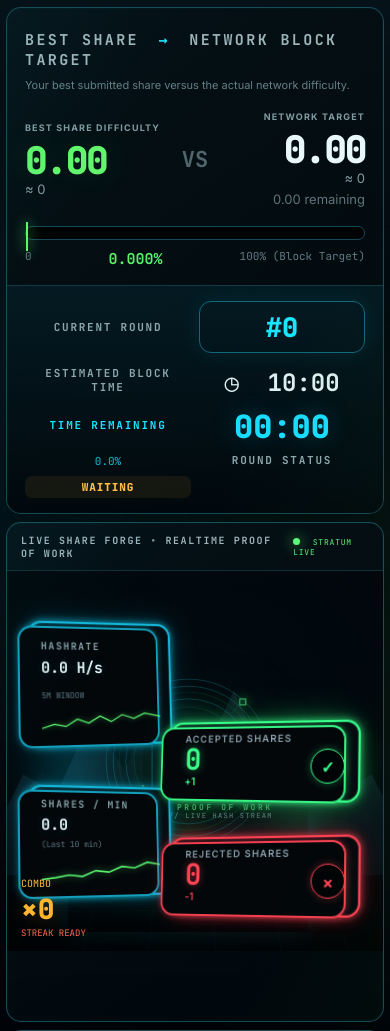
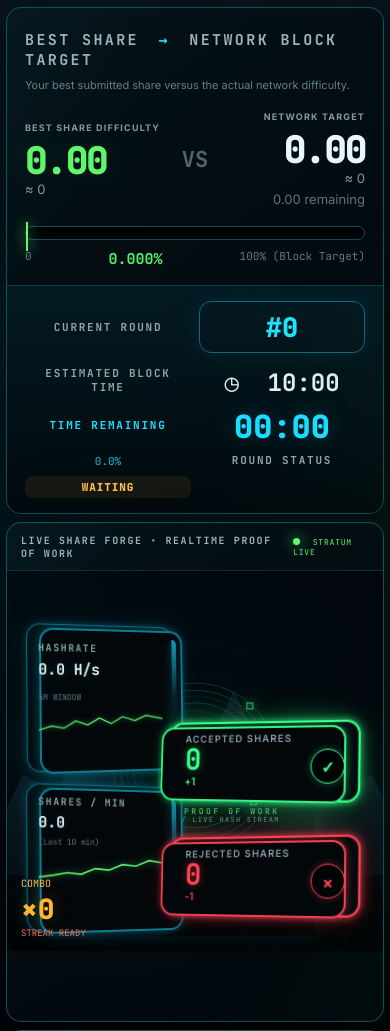
Before and after one commit to SyCzOfficialYT/mining-fixedcoin-solo, a Flask app: template monitor/templates/dashboard_v4.html in a window 390 px wide. Shown: the top 1031 px of the page. Run offline with Flask 3, Linux system fonts and the light colour scheme; the template is opened without the code that fills it, so the values that code supplies are empty.

Commit message:
fix forge metrics inward-facing 3D layout

```diff
--- a/monitor/static/dashboard_v4_forge_metrics_layout.css
+++ b/monitor/static/dashboard_v4_forge_metrics_layout.css
@@ -1,45 +1,65 @@
-/* v4.4: center the mirrored left forge metrics around the forge midpoint.
-   Keep the live graphs and mirrored 3D treatment; only correct the vertical geometry. */
+/* v4.5: mirrored forge metrics — the cards face the FIXCORE in the center.
+   The live graphs remain untouched; only geometry, bevel direction and polish change. */
+.forge-stage .hashrate-card,
+.forge-stage .forge-shares-min {
+  left: 32px !important;
+  right: auto !important;
+  width: 176px !important;
+  min-height: 145px !important;
+  border: 1px solid rgba(25,217,255,.42) !important;
+  background: linear-gradient(135deg, rgba(5,15,19,.96), rgba(2,9,12,.92)) !important;
+  box-shadow:
+    inset 0 0 0 1px rgba(25,217,255,.08),
+    inset -12px 0 24px rgba(25,217,255,.045),
+    0 0 10px rgba(25,217,255,.18),
+    0 0 28px rgba(25,217,255,.08),
+    0 16px 28px rgba(0,0,0,.38) !important;
+  transform: perspective(760px) rotateY(18deg) rotateX(2deg) !important;
+  transform-origin: center center !important;
+  transform-style: preserve-3d !important;
+}
 
 .forge-stage .hashrate-card {
-  left: 32px !important;
-  right: auto !important;
   top: calc(50% - 151px) !important;
 }
 
 .forge-stage .forge-shares-min {
-  left: 32px !important;
-  right: auto !important;
   top: calc(50% + 29px) !important;
+  transform: perspective(760px) rotateY(18deg) rotateX(1.5deg) !important;
 }
 
-/* Keep the left-side bevel genuinely mirrored: depth extends toward the
-   outside/left instead of creating a second plate toward the forge core. */
+/* Mirrored depth: the extra plate points inward, toward FIXCORE. */
 .forge-stage .hashrate-card::before,
 .forge-stage .forge-shares-min::before {
-  transform: translate3d(-12px, 3px, -28px) !important;
+  transform: translate3d(12px, 3px, -28px) !important;
+  border-color: rgba(25,217,255,.55) !important;
+  box-shadow: 0 0 8px rgba(25,217,255,.22), 0 0 18px rgba(25,217,255,.10) !important;
+}
+
+.forge-stage .hashrate-card::after,
+.forge-stage .forge-shares-min::after {
+  content: "" !important;
+  position: absolute !important;
+  top: 12px !important;
+  right: -5px !important;
+  bottom: 12px !important;
+  width: 5px !important;
+  border-radius: 0 8px 8px 0 !important;
+  background: linear-gradient(180deg, rgba(25,217,255,.7), rgba(25,217,255,.12), transparent) !important;
+  box-shadow: 0 0 12px rgba(25,217,255,.28) !important;
+  pointer-events: none !important;
 }
 
 @media (max-width: 700px) {
-  .forge-stage .hashrate-card {
-    left: 32px !important;
-    top: calc(50% - 151px) !important;
-  }
-
-  .forge-stage .forge-shares-min {
-    left: 32px !important;
-    top: calc(50% + 29px) !important;
-  }
+  .forge-stage .hashrate-card,
+  .forge-stage .forge-shares-min { left: 28px !important; width: 166px !important; }
+  .forge-stage .hashrate-card { top: calc(50% - 146px) !important; }
+  .forge-stage .forge-shares-min { top: calc(50% + 26px) !important; }
 }
 
 @media (max-width: 520px) {
-  .forge-stage .hashrate-card {
-    left: 20px !important;
-    top: calc(50% - 139px) !important;
-  }
-
-  .forge-stage .forge-shares-min {
-    left: 20px !important;
-    top: calc(50% + 25px) !important;
-  }
+  .forge-stage .hashrate-card,
+  .forge-stage .forge-shares-min { left: 18px !important; width: 154px !important; }
+  .forge-stage .hashrate-card { top: calc(50% - 136px) !important; }
+  .forge-stage .forge-shares-min { top: calc(50% + 24px) !important; }
 }
```
